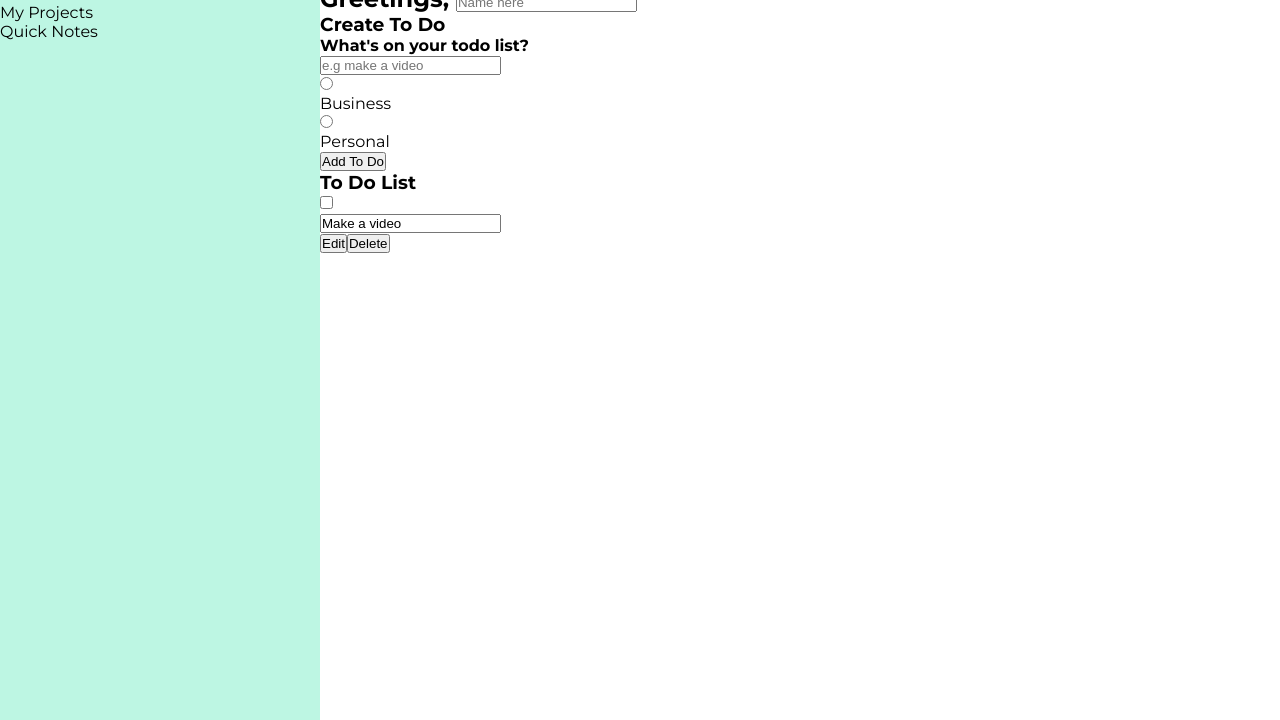
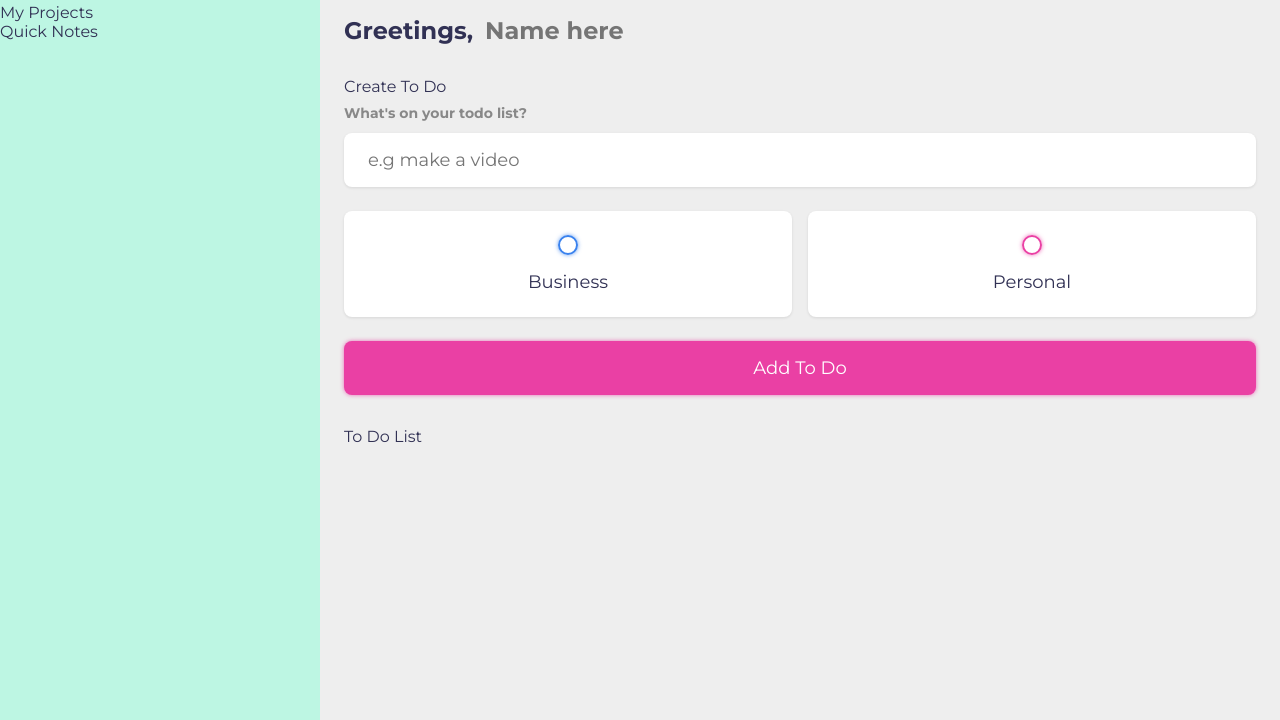
Before and after one commit to maximkwski/todo-things-project, a website built with webpack: page templates/index.html in a window 1280 px wide. Shown: the part 55-775 px from the top of the page. Built offline with nearby package versions, Linux system fonts and the light colour scheme.

Commit message:
add todo item functionality

```diff
--- a/src/index.js
+++ b/src/index.js
@@ -26,6 +26,8 @@ greeting_h2.appendChild(greeting_input);
 greetingElement.appendChild(greeting_h2);
 defaultList.appendChild(greetingElement); // add greeting elem
 
+
+//FORM
 const createToDoElement = document.createElement('section');
 createToDoElement.classList.add('create-todo');
 const createToDoElement_h3 = document.createElement('h3');
@@ -98,76 +100,120 @@ const todoList_div = document.createElement('div');
 todoList_div.classList.add('list');
 todoList_div.id = 'todo-list';
 
-const todoItem = document.createElement('div'); // TODO ITEM
-todoItem.classList.add('todo-item');
 
-const todoItem_label = document.createElement('label');
-const todoItem_checkbox = document.createElement('input');
-todoItem_checkbox.type = 'checkbox';
-const todoItem_span = document.createElement('span');
-todoItem_span.class = 'bubble';
-todoItem_span.class = 'business';
-todoItem_label.appendChild(todoItem_checkbox);
-todoItem_label.appendChild(todoItem_span);
-
-const todoContent = document.createElement('div'); //TODO ITEM CONTENT
-todoContent.classList.add('todo-content');
-const todoContent_input = document.createElement('input');
-todoContent_input.type = 'text';
-todoContent_input.value = 'Make a video';
-todoContent_input.setAttribute('readonly', true);
-todoContent.appendChild(todoContent_input);
-
-const todoItem_actions = document.createElement('div'); //ACTION BUTTONS
-todoItem_actions.classList.add('actions');
-const todo_edit = document.createElement('button');
-todo_edit.classList.add('edit');
-todo_edit.textContent = 'Edit'
-const todo_delete = document.createElement('button');
-todo_delete.classList.add('delete');
-todo_delete.textContent = 'Delete';
-todoItem_actions.appendChild(todo_edit);
-todoItem_actions.appendChild(todo_delete);
-
-todoItem.appendChild(todoItem_label);
-todoItem.appendChild(todoContent);
-todoItem.appendChild(todoItem_actions);
-
-todoList_div.appendChild(todoItem);
 todoListElement.appendChild(todoList_div);
 defaultList.appendChild(todoListElement);
 contentDiv.appendChild(defaultList); //add default list to main div
 
-// const todoInput = document.createElement('input'); //todo input
-// todoInput.id = "toDoInput";
-// todoInput.type = "text";
-// todoInput.placeholder = "Add a new task";
+let todos;
+window.addEventListener('load', () => {
+    todos = JSON.parse(localStorage.getItem('todos')) || [];
+    const nameInput = document.querySelector('#name');
+    const newTodoForm = document.querySelector('#new-todo-form');
 
-// const addButton = document.createElement('button'); //add button
-// addButton.id = "addButton";
-// addButton.textContent = "Add";
+    const username = localStorage.getItem('username') || '';
+    nameInput.value = username;
 
-// const todoList = document.createElement('ul'); // create to do list
-// todoList.id = "todoList";
+    nameInput.addEventListener('change', e => {
+        localStorage.setItem('username', e.target.value);
+    })
 
-// defaultList.appendChild(todoList);
-// defaultList.appendChild(todoInput);
-// defaultList.appendChild(addButton);
+    newTodoForm.addEventListener('submit', e => {
+        e.preventDefault();
 
-// //add to do item to the list
-// addButton.addEventListener('click', () => {
-//     const todoText = todoInput.value.trim();
-//     if (todoText !== '') {
-//       const listItem = document.createElement('li');
-//       listItem.classList.add = 'todo-item';
-//       listItem.textContent = todoText;
-//       todoList.appendChild(listItem);
-//       todoInput.value = '';
-//     }
-//   });
+        const todo = {
+            content: e.target.elements.content.value,
+            category: e.target.elements.category.value,
+            done: false,
+            createdAt: new Date().getTime()
 
-//   todoInput.addEventListener('keypress', (event) => {
-//     if (event.key === 'Enter') {
-//       addButton.click();
-//     }
-//   });
+        }
+
+        todos.push(todo);
+        localStorage.setItem('todos', JSON.stringify(todos));
+
+        e.target.reset();
+        displayToDos();
+    })
+    displayToDos();
+})
+
+function displayToDos() {
+    const todoList = document.querySelector('#todo-list');
+    todoList.innerHTML = '';
+
+    todos.forEach(todo => {
+        const todoItem = document.createElement('div'); // TODO ITEM
+        todoItem.classList.add('todo-item');
+
+        const label = document.createElement('label');
+        const input = document.createElement('input');
+        input.type = 'checkbox';
+        input.checked = todo.done;
+        const span = document.createElement('span');
+        span.classList.add('bubble');
+
+        if (todo.category == 'personal') {
+            span.classList.add('personal');
+        } else {
+            span.classList.add('business');
+        }
+
+        label.appendChild(input);
+        label.appendChild(span);
+
+        const content = document.createElement('div'); //TODO ITEM CONTENT
+        content.classList.add('todo-content');
+        const content_input = document.createElement('input');
+        content_input.type = 'text';
+        content_input.value = `${todo.content}`;
+        content_input.setAttribute('readonly', true);
+        content.appendChild(content_input);
+
+        const actions = document.createElement('div'); //ACTION BUTTONS
+        actions.classList.add('actions');
+        const edit = document.createElement('button');
+        edit.classList.add('edit');
+        edit.textContent = 'Edit'
+        const deleteButton = document.createElement('button');
+        deleteButton.classList.add('delete');
+        deleteButton.textContent = 'Delete';
+        actions.appendChild(edit);
+        actions.appendChild(deleteButton);
+
+        todoItem.appendChild(label);
+        todoItem.appendChild(content);
+        todoItem.appendChild(actions);
+
+        todoList.appendChild(todoItem);
+
+        if (todo.done) {
+            todoItem.classList.add('done');
+        }
+
+        input.addEventListener('click', e => {
+            todo.done = e.target.checked;
+            localStorage.setItem('todos', JSON.stringify(todos));
+
+            if (todo.done) {
+                todoItem.classList.add('done');
+            } else {
+                todoItem.classList.remove('done');
+            }
+            displayToDos();
+        })
+
+        edit.addEventListener('click', e => {
+            const input  = content.querySelector('input');
+            input.removeAttribute('readonly');
+            input.focus();
+            input.addEventListener('blur', e => {
+                input.setAttribute('readonly', true);
+                todo.content = e.target.value;
+                localStorage.setItem('todos', JSON.stringify(todos));
+                displayToDos();
+            })
+        })
+    })
+
+}
--- a/src/style.css
+++ b/src/style.css
@@ -1,12 +1,27 @@
 @font-face {
     font-family: montserrat;
     src: url(./fonts/Montserrat-VariableFont_wght.ttf);
+}
+
+:root {
+    --primary: #EA40A4;
+    --business: #3a82ee;
+    --personal: var(--primary);
+    --light: #eee;
+    --dark: #313154;
+    --danger: #ff5b57;
+    --grey: #888;
+    --shadow: 0px 1px 3px rgba(0, 0, 0, 0.1);
+
+    --business-glow: 0px 0px 4px rgba(58, 130, 238, 0.75);
+    --personal-glow: 0px 0px 4px rgba(234, 64, 164, 0.75);
 }
 
 * {
     margin: 0;
     padding: 0;
     box-sizing: border-box;
+    font-family: montserrat, sans-serif;
 }
 
 body {
@@ -15,7 +30,8 @@ body {
     grid-template-rows: max-content 4fr min-content;
 
     height: 100vh;
-    font-family: montserrat, sans-serif;
+    color: var(--dark);
+    background-color: var(--light);
 }
 
 /*HEADER*/
@@ -45,3 +61,210 @@ footer img {
     width: 15px;
     margin: 0 5px;
 }
+
+/*----------------*/
+
+input:not([type="radio"]):not([type="checkbox"]),
+button {
+    appearance: none;
+    border: none;
+    outline: none;
+    background: none;
+    cursor: initial;
+}
+
+section {
+    margin-top: 2em;
+    margin-bottom: 2em;
+    padding-left: 1.5em;
+    padding-right: 1.5em;
+}
+
+h3 {
+    color: var(--dark);
+    font-size: 1em;
+    font-weight: 400;
+    margin-bottom: 0.5em;
+}
+
+h4 {
+    color: var(--grey);
+    font-size: 0.875em;
+    font-weight: 700;
+    margin-bottom: 0.75em;
+}
+
+.greeting .title {
+    display: flex;
+}
+
+.greeting .title input {
+    margin-left: 0.5em;
+    flex: 1 1 0%;
+    min-width: 0;
+}
+
+.greeting .title input,
+.greeting .title {
+    color: var(--dark);
+    font-size: 1.5rem;
+    font-weight: 700;
+}
+
+.create-todo input[type="text"] {
+    display: block;
+    width: 100%;
+    font-size: 1.125rem;
+    padding: 1rem 1.5rem;
+    color: var(--dark);
+    background-color: #fff;
+    border-radius: 0.5rem;
+    box-shadow: var(--shadow);
+    margin-bottom: 1.5rem;
+}
+
+.create-todo .options {
+    display: grid;
+    grid-template-columns: repeat(2, 1fr);
+    grid-gap: 1rem;
+    margin-bottom: 1.5rem;
+}
+
+.create-todo .options label {
+    display: flex;
+    flex-direction: column;
+    align-items: center;
+    justify-content: center;
+    padding: 1.5rem;
+    background-color: #fff;
+    border-radius: 0.5rem;
+    box-shadow: var(--shadow);
+    cursor: pointer;
+}
+
+input[type="radio"],
+input[type="checkbox"] {
+    display: none;
+}
+
+.bubble {
+    display: flex;
+    align-items: center;
+    justify-content: center;
+    width: 20px;
+    height: 20px;
+    border-radius: 50%;
+    border: 2px solid var(--business);
+    box-shadow: var(--business-glow);
+}
+
+.bubble.personal {
+    border-color: var(--personal);
+    box-shadow: var(--personal-glow);
+}
+
+.bubble::after {
+    content: "";
+    display: block;
+    opacity: 0;
+    width: 0px;
+    height: 0px;
+    background-color: var(--business);
+    box-shadow: var(--business-glow);
+    border-radius: 50%;
+    transition: 0.2s ease-in-out;
+}
+
+.bubble.personal::after {
+    background-color: var(--personal);
+    box-shadow: var(--personal-glow);
+}
+
+input:checked~.bubble::after {
+    width: 10px;
+    height: 10px;
+    opacity: 1;
+}
+
+.create-todo .options label div {
+    font-size: 1.125rem;
+    margin-top: 1rem;
+}
+
+.create-todo input[type="submit"] {
+    display: block;
+    width: 100%;
+    font-size: 1.125rem;
+    padding: 1rem 1.5rem;
+    color: #fff;
+    background-color: var(--primary);
+    border-radius: 0.5rem;
+    box-shadow: var(--personal-glow);
+    cursor: pointer;
+    transition: 0.2s ease-in-out;
+}
+
+.create-todo input[type="submit"]:hover {
+    opacity: 0.75;
+}
+
+.todo-list .list {
+    margin: 1rem 0;
+}
+
+.todo-list .todo-item {
+    display: flex;
+    align-items: center;
+    background-color: #fff;
+    padding: 1rem;
+    border-radius: 0.5rem;
+    box-shadow: var(--shadow);
+    margin-bottom: 1rem;
+}
+
+.todo-item label {
+    display: block;
+    margin-right: 1rem;
+    cursor: pointer;
+}
+
+.todo-item .todo-content {
+    flex: 1 1 0%;
+}
+
+.todo-item .todo-content input {
+    color: var(--dark);
+    font-size: 1.125rem;
+}
+
+.todo-item .actions {
+    display: flex;
+    align-items: center;
+}
+
+.todo-item .actions button {
+    display: block;
+    padding: 0.5rem;
+    border-radius: 0.25rem;
+    color: #fff;
+    cursor: pointer;
+    transition: 0.2s ease-in-out;
+}
+
+.todo-item .actions button:hover {
+    opacity: 0.75;
+}
+
+.todo-item .actions .edit {
+    margin-right: 0.5rem;
+    background-color: var(--primary);
+}
+
+.todo-item .actions .delete {
+    background-color: var(--danger);
+}
+
+.todo-item.done .todo-content input {
+    text-decoration: line-through;
+    color: var(--grey);
+}
```
Also changed, not shown: dist/main.js.
